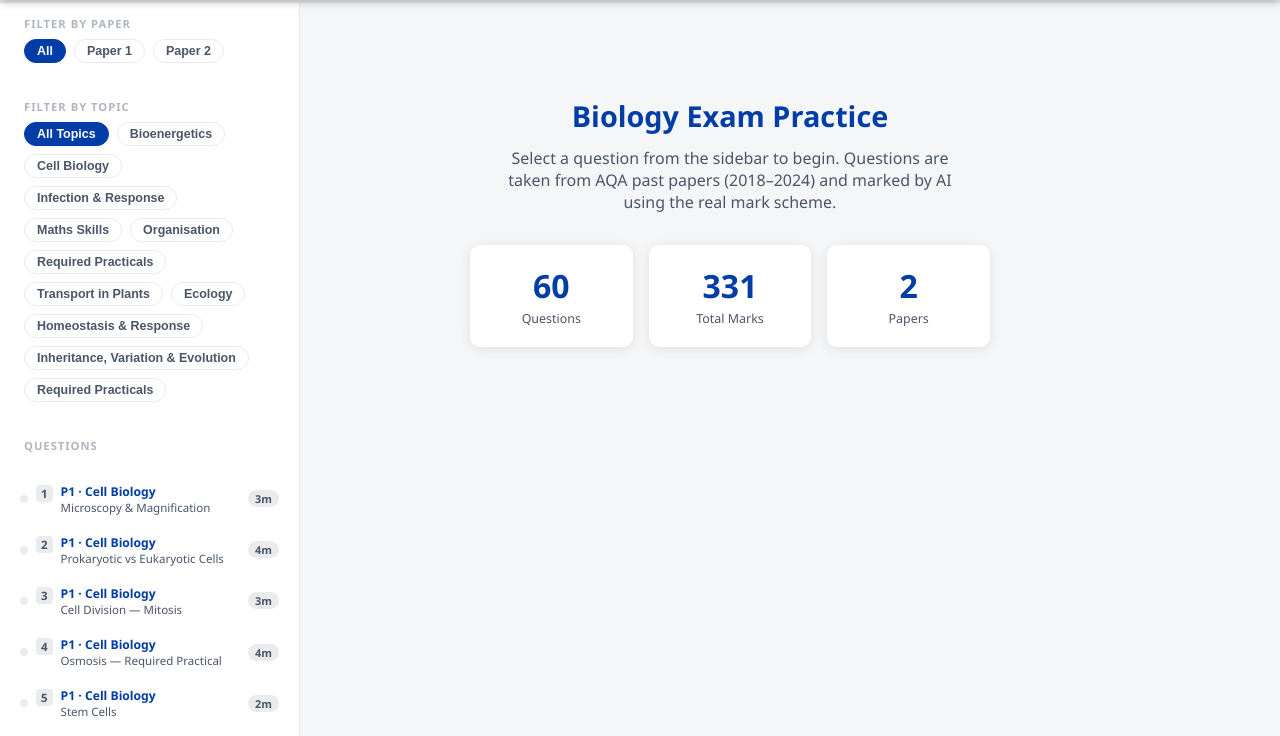
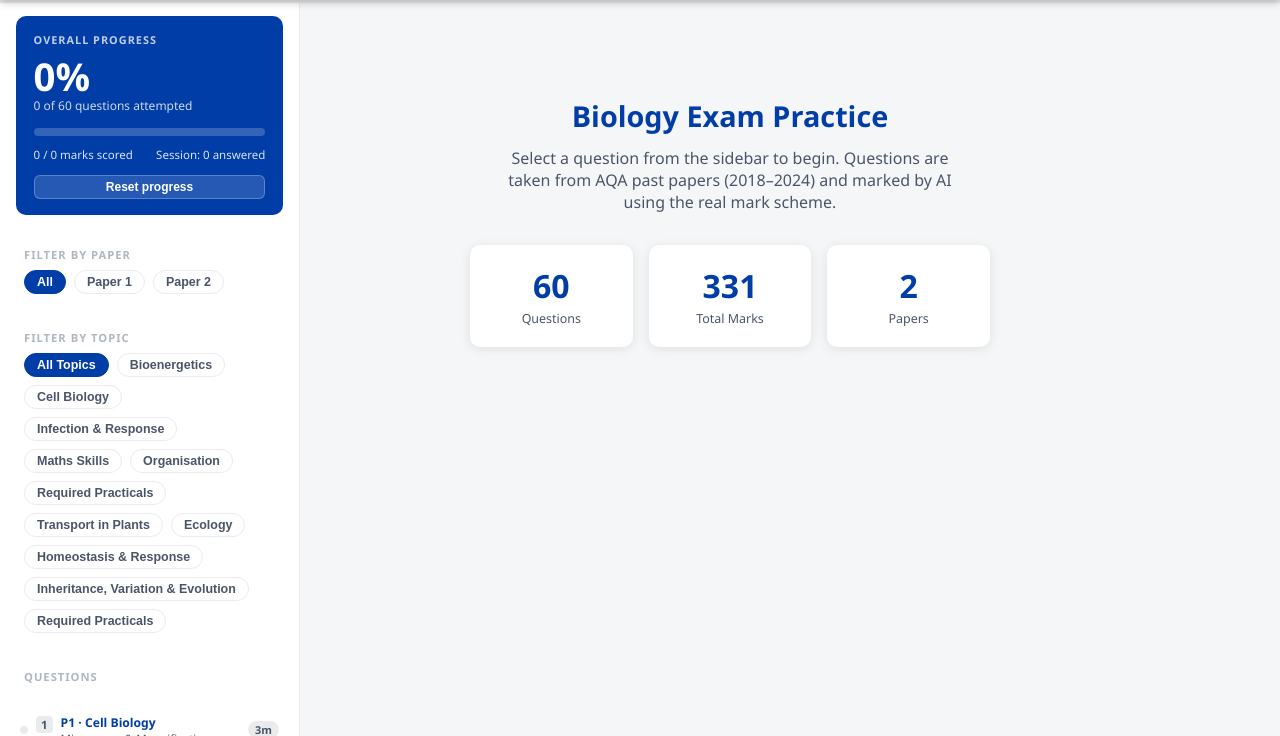
Before and after one commit to sooryaask/AQA_GCSE_Biology_ExamPractice_CustomSpecification, a Flask app: page / in a window 1280 px wide. Shown: the part 64-800 px from the top of the page. Run offline with Flask 3, Linux system fonts and the light colour scheme.

Commit message:
Add persistent progress tracker with localStorage
Adds a sidebar progress panel showing overall % completion, marks scored, and session count. Progress persists across browser sessions via localStorage with a reset option.

Co-Authored-By: Claude Sonnet 4.6 <noreply@anthropic.com>

```diff
--- a/exam_app/templates/index.html
+++ b/exam_app/templates/index.html
@@ -576,6 +576,75 @@
     .red-text { color: var(--red); }
     .amber-text { color: var(--amber); }
     .blue-text { color: var(--aqa-blue); }
+
+    /* ── Persistent Progress Panel ── */
+    .progress-panel {
+      margin: 1rem;
+      background: var(--aqa-blue);
+      border-radius: var(--radius);
+      padding: 1rem 1.1rem 1rem;
+      color: var(--white);
+    }
+
+    .progress-panel-title {
+      font-size: .68rem;
+      font-weight: 700;
+      text-transform: uppercase;
+      letter-spacing: 1px;
+      opacity: .75;
+      margin-bottom: .6rem;
+    }
+
+    .progress-big {
+      font-size: 2.4rem;
+      font-weight: 800;
+      line-height: 1;
+      margin-bottom: .15rem;
+    }
+
+    .progress-sub {
+      font-size: .75rem;
+      opacity: .8;
+      margin-bottom: .85rem;
+    }
+
+    .progress-bar-wrap {
+      background: rgba(255,255,255,.2);
+      border-radius: 99px;
+      height: 8px;
+      margin-bottom: .7rem;
+      overflow: hidden;
+    }
+
+    .progress-bar-inner {
+      height: 100%;
+      background: #fff;
+      border-radius: 99px;
+      transition: width .6s ease;
+    }
+
+    .progress-stats-row {
+      display: flex;
+      justify-content: space-between;
+      font-size: .72rem;
+      opacity: .85;
+      margin-bottom: .75rem;
+    }
+
+    .progress-reset {
+      width: 100%;
+      background: rgba(255,255,255,.15);
+      border: 1px solid rgba(255,255,255,.25);
+      color: var(--white);
+      border-radius: 6px;
+      padding: 4px 0;
+      font-size: .75rem;
+      font-weight: 600;
+      cursor: pointer;
+      transition: background .15s;
+    }
+
+    .progress-reset:hover { background: rgba(255,255,255,.25); }
   </style>
 </head>
 <body>
@@ -597,6 +666,22 @@
 
   <!-- Sidebar -->
   <aside class="sidebar">
+
+    <!-- Persistent progress panel -->
+    <div class="progress-panel">
+      <div class="progress-panel-title">Overall Progress</div>
+      <div class="progress-big" id="progressPct">0%</div>
+      <div class="progress-sub" id="progressSubLabel">0 of {{ questions|length }} questions attempted</div>
+      <div class="progress-bar-wrap">
+        <div class="progress-bar-inner" id="progressBarInner" style="width:0%"></div>
+      </div>
+      <div class="progress-stats-row">
+        <span id="progressMarksLabel">0 / 0 marks scored</span>
+        <span id="progressSessionLabel">Session: 0 answered</span>
+      </div>
+      <button class="progress-reset" onclick="resetProgress()">Reset progress</button>
+    </div>
+
     <div class="sidebar-section">
       <div class="sidebar-title">Filter by Paper</div>
       <div class="filter-row">
@@ -709,11 +794,44 @@
 <script>
 // ── State ────────────────────────────────────────────────────────────────────
 const allQuestions = {{ questions | tojson | safe }};
+const TOTAL_QUESTIONS = allQuestions.length;
+const STORAGE_KEY = 'aqaBiologyProgress';
 let filteredQuestions = [...allQuestions];
 let currentQuestionId = null;
 let scores = {};      // { questionId: { awarded: X, total: Y } }
+let sessionAnswered = 0;
 let hintVisible = false;
 let isMarking = false;
+
+// ── localStorage persistence ──────────────────────────────────────────────────
+function saveProgress() {
+  localStorage.setItem(STORAGE_KEY, JSON.stringify(scores));
+}
+
+function loadProgress() {
+  try {
+    const saved = localStorage.getItem(STORAGE_KEY);
+    if (saved) {
+      scores = JSON.parse(saved);
+      // Restore sidebar dots
+      for (const [id, s] of Object.entries(scores)) {
+        updateDot(id, s.awarded === s.total ? 'full' : s.awarded > 0 ? 'partial' : 'zero');
+      }
+    }
+  } catch (e) {
+    scores = {};
+  }
+}
+
+function resetProgress() {
+  if (!confirm('Reset all progress? This cannot be undone.')) return;
+  scores = {};
+  sessionAnswered = 0;
+  localStorage.removeItem(STORAGE_KEY);
+  document.querySelectorAll('.q-status-dot').forEach(d => d.className = 'q-status-dot');
+  updateScoreDisplay();
+  updateProgressPanel();
+}
 
 // ── Filtering ────────────────────────────────────────────────────────────────
 let activePaper = 'all';
@@ -924,12 +1042,14 @@ async function submitAnswer() {
       updateLiveScore(marksAwarded, marksTotal);
       // Save result
       const q = allQuestions.find(x => x.id === currentQuestionId);
+      const isNew = !scores[currentQuestionId];
       scores[currentQuestionId] = {
         awarded: marksAwarded,
         total: marksTotal || q.marks,
         answer,
         feedback: accumulated
       };
+      if (isNew) sessionAnswered++;
       updateScoreDisplay();
       updateDot(currentQuestionId,
         marksAwarded === marksTotal ? 'full' :
@@ -1005,6 +1125,26 @@ function updateProgress() {
   const answered = Object.keys(scores).length;
   const pct = (answered / allQuestions.length) * 100;
   document.getElementById('progressFill').style.width = pct + '%';
+  updateProgressPanel();
+  saveProgress();
+}
+
+function updateProgressPanel() {
+  let totalAwarded = 0, totalPossible = 0;
+  const answered = Object.keys(scores).length;
+  for (const s of Object.values(scores)) {
+    totalAwarded += s.awarded;
+    totalPossible += s.total;
+  }
+  const pct = TOTAL_QUESTIONS > 0 ? Math.round((answered / TOTAL_QUESTIONS) * 100) : 0;
+  document.getElementById('progressPct').textContent = pct + '%';
+  document.getElementById('progressBarInner').style.width = pct + '%';
+  document.getElementById('progressSubLabel').textContent =
+    `${answered} of ${TOTAL_QUESTIONS} questions attempted`;
+  document.getElementById('progressMarksLabel').textContent =
+    `${totalAwarded} / ${totalPossible} marks scored`;
+  document.getElementById('progressSessionLabel').textContent =
+    `Session: ${sessionAnswered} answered`;
 }
 
 function updateDot(id, state) {
@@ -1037,8 +1177,11 @@ document.addEventListener('keydown', e => {
   if (e.altKey && e.key === 'ArrowLeft') prevQuestion();
 });
 
-// Initialise display
+// Initialise — load persisted progress
+loadProgress();
 updateScoreDisplay();
+updateProgressPanel();
+updateProgress();
 </script>
 </body>
 </html>
```
